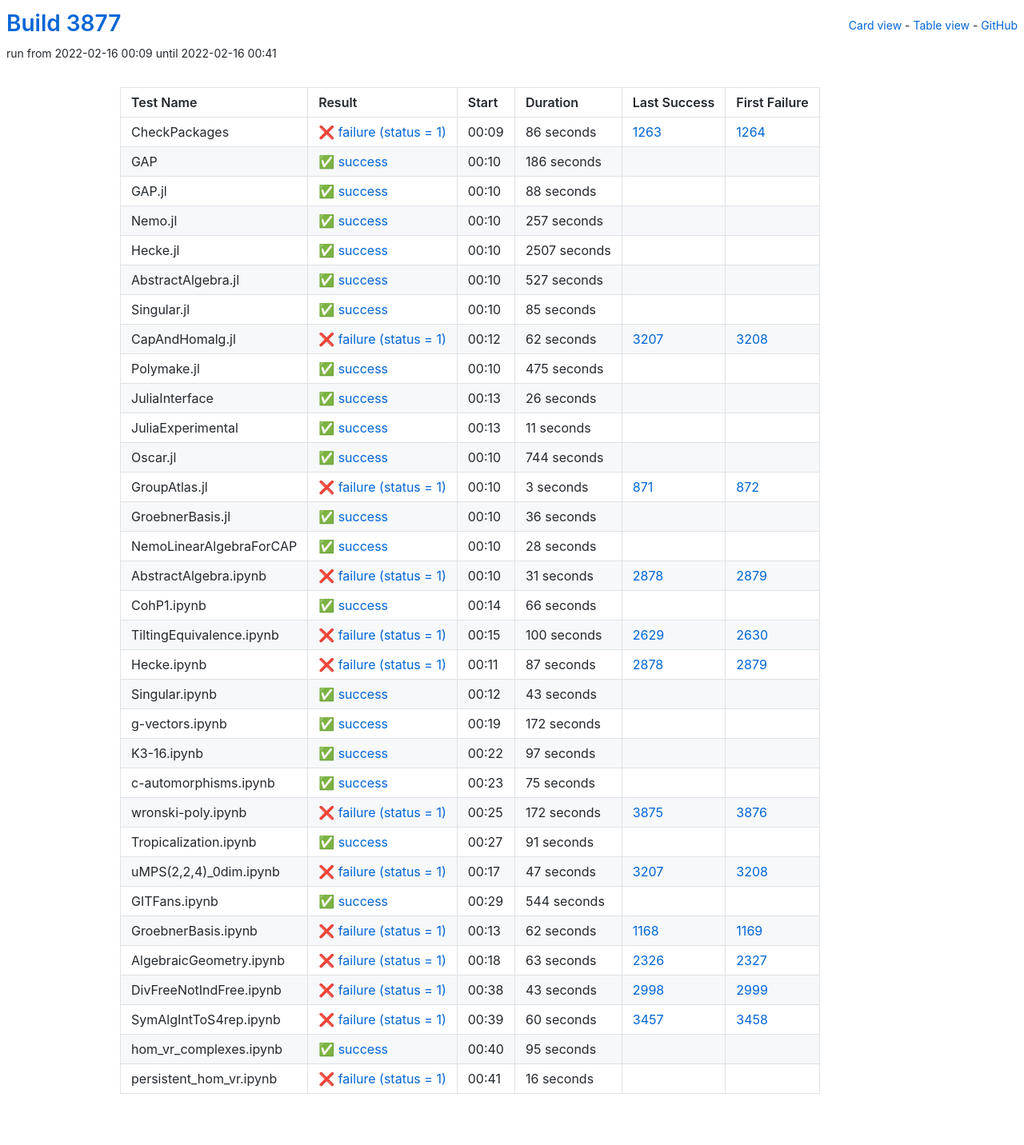
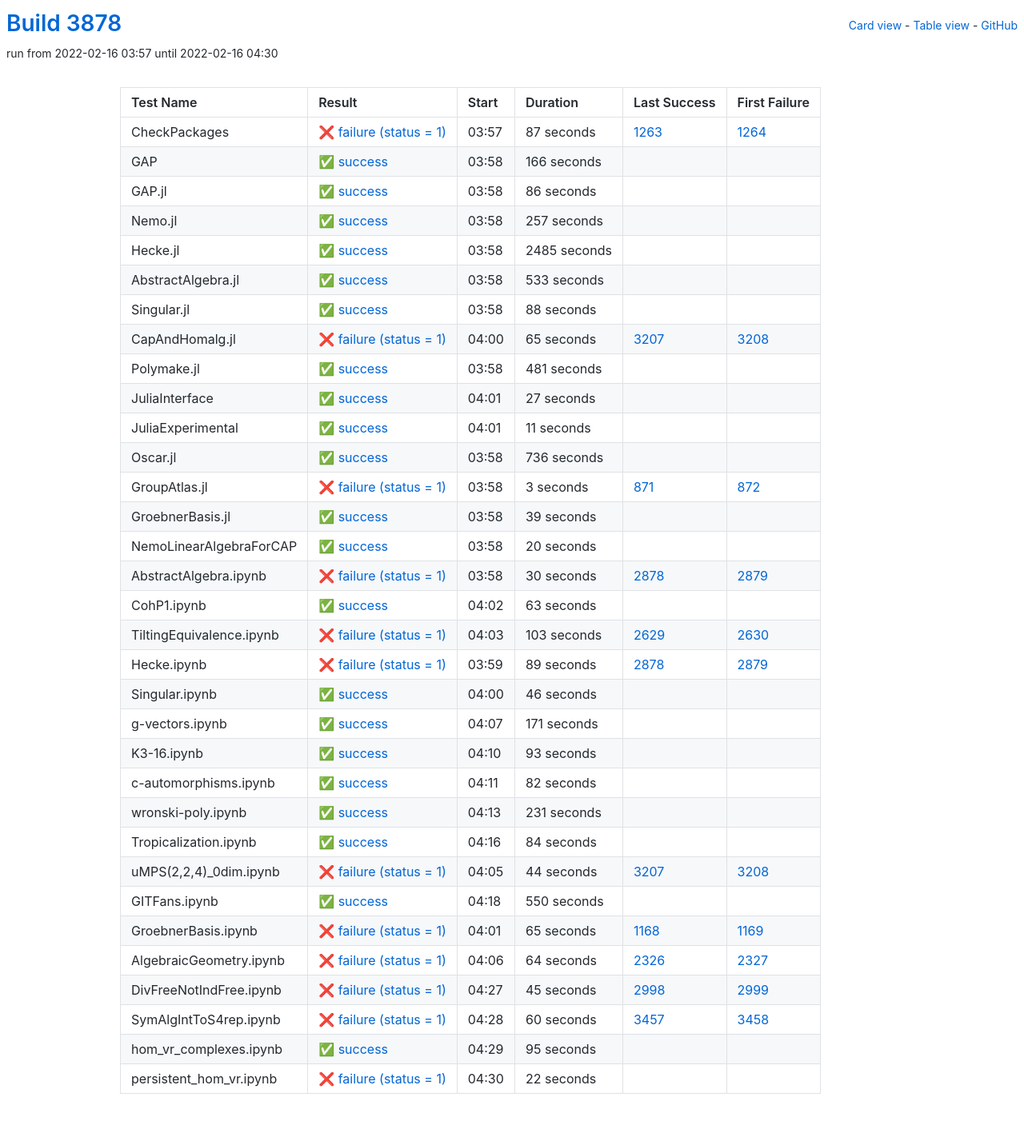
Before and after one commit to oscar-system/oscar-ci-status-stable, a Jekyll site: the page built from table.html, in a window 1280 px wide. Shown: the whole page at 80% size. Built offline with Jekyll 4.4.1, drawn with Linux system fonts in a browser that asks for light colours.

Commit message:
Build #3878

```diff
--- a/_data/ci.yml
+++ b/_data/ci.yml
@@ -1,6 +1,6 @@
 ---
-build: 3877
-build_url: https://oscarci.mathematik.uni-kl.de/job/oscar-stable/3877/
+build: 3878
+build_url: https://oscarci.mathematik.uni-kl.de/job/oscar-stable/3878/
 job: oscar-stable
 organization: oscar-system
 repo: oscar-ci-status-stable
@@ -8,44 +8,44 @@ repourl: https://github.com/oscar-system/oscar-ci-status-stable
 tests:
 - name: CheckPackages
   id: checkpackages
-  log: https://oscarci.mathematik.uni-kl.de/job/oscar-stable/3877/artifact/logs/build-3877/CheckPackages.log
-  start: 2022-02-16 00:09
+  log: https://oscarci.mathematik.uni-kl.de/job/oscar-stable/3878/artifact/logs/build-3878/CheckPackages.log
+  start: 2022-02-16 03:57
   success: false
   exitcode: 1
   status: failure
-  duration: 86
+  duration: 87
   last_success: 1263
   last_success_url: https://oscarci.mathematik.uni-kl.de/job/oscar-stable/1263/
   first_failure: 1264
   first_failure_url: https://oscarci.mathematik.uni-kl.de/job/oscar-stable/1264/
 - name: GAP
   id: gap
-  log: https://oscarci.mathematik.uni-kl.de/job/oscar-stable/3877/artifact/logs/build-3877/GAP.log
-  start: 2022-02-16 00:10
+  log: https://oscarci.mathematik.uni-kl.de/job/oscar-stable/3878/artifact/logs/build-3878/GAP.log
+  start: 2022-02-16 03:58
   success: true
   exitcode: 0
   status: success
-  duration: 186
+  duration: 166
   last_success: false
   last_success_url:
   first_failure: false
   first_failure_url:
 - name: GAP.jl
   id: gap-jl
-  log: https://oscarci.mathematik.uni-kl.de/job/oscar-stable/3877/artifact/logs/build-3877/GAP.jl.log
-  start: 2022-02-16 00:10
+  log: https://oscarci.mathematik.uni-kl.de/job/oscar-stable/3878/artifact/logs/build-3878/GAP.jl.log
+  start: 2022-02-16 03:58
   success: true
   exitcode: 0
   status: success
-  duration: 88
+  duration: 86
   last_success: false
   last_success_url:
   first_failure: false
   first_failure_url:
 - name: Nemo.jl
   id: nemo-jl
-  log: https://oscarci.mathematik.uni-kl.de/job/oscar-stable/3877/artifact/logs/build-3877/Nemo.jl.log
-  start: 2022-02-16 00:10
+  log: https://oscarci.mathematik.uni-kl.de/job/oscar-stable/3878/artifact/logs/build-3878/Nemo.jl.log
+  start: 2022-02-16 03:58
   success: true
   exitcode: 0
   status: success
@@ -56,80 +56,80 @@ tests:
   first_failure_url:
 - name: Hecke.jl
   id: hecke-jl
-  log: https://oscarci.mathematik.uni-kl.de/job/oscar-stable/3877/artifact/logs/build-3877/Hecke.jl.log
-  start: 2022-02-16 00:10
+  log: https://oscarci.mathematik.uni-kl.de/job/oscar-stable/3878/artifact/logs/build-3878/Hecke.jl.log
+  start: 2022-02-16 03:58
   success: true
   exitcode: 0
   status: success
-  duration: 2507
+  duration: 2485
   last_success: false
   last_success_url:
   first_failure: false
   first_failure_url:
 - name: AbstractAlgebra.jl
   id: abstractalgebra-jl
-  log: https://oscarci.mathematik.uni-kl.de/job/oscar-stable/3877/artifact/logs/build-3877/AbstractAlgebra.jl.log
-  start: 2022-02-16 00:10
+  log: https://oscarci.mathematik.uni-kl.de/job/oscar-stable/3878/artifact/logs/build-3878/AbstractAlgebra.jl.log
+  start: 2022-02-16 03:58
   success: true
   exitcode: 0
   status: success
-  duration: 527
+  duration: 533
   last_success: false
   last_success_url:
   first_failure: false
   first_failure_url:
 - name: Singular.jl
   id: singular-jl
-  log: https://oscarci.mathematik.uni-kl.de/job/oscar-stable/3877/artifact/logs/build-3877/Singular.jl.log
-  start: 2022-02-16 00:10
+  log: https://oscarci.mathematik.uni-kl.de/job/oscar-stable/3878/artifact/logs/build-3878/Singular.jl.log
+  start: 2022-02-16 03:58
   success: true
   exitcode: 0
   status: success
-  duration: 85
+  duration: 88
   last_success: false
   last_success_url:
   first_failure: false
   first_failure_url:
 - name: CapAndHomalg.jl
   id: capandhomalg-jl
-  log: https://oscarci.mathematik.uni-kl.de/job/oscar-stable/3877/artifact/logs/build-3877/CapAndHomalg.jl.log
-  start: 2022-02-16 00:12
+  log: https://oscarci.mathematik.uni-kl.de/job/oscar-stable/3878/artifact/logs/build-3878/CapAndHomalg.jl.log
+  start: 2022-02-16 04:00
   success: false
   exitcode: 1
   status: failure
-  duration: 62
+  duration: 65
   last_success: 3207
   last_success_url: https://oscarci.mathematik.uni-kl.de/job/oscar-stable/3207/
   first_failure: 3208
   first_failure_url: https://oscarci.mathematik.uni-kl.de/job/oscar-stable/3208/
 - name: Polymake.jl
   id: polymake-jl
-  log: https://oscarci.mathematik.uni-kl.de/job/oscar-stable/3877/artifact/logs/build-3877/Polymake.jl.log
-  start: 2022-02-16 00:10
+  log: https://oscarci.mathematik.uni-kl.de/job/oscar-stable/3878/artifact/logs/build-3878/Polymake.jl.log
+  start: 2022-02-16 03:58
   success: true
   exitcode: 0
   status: success
-  duration: 475
+  duration: 481
   last_success: false
   last_success_url:
   first_failure: false
   first_failure_url:
 - name: JuliaInterface
   id: juliainterface
-  log: https://oscarci.mathematik.uni-kl.de/job/oscar-stable/3877/artifact/logs/build-3877/JuliaInterface.log
-  start: 2022-02-16 00:13
+  log: https://oscarci.mathematik.uni-kl.de/job/oscar-stable/3878/artifact/logs/build-3878/JuliaInterface.log
+  start: 2022-02-16 04:01
   success: true
   exitcode: 0
   status: success
-  duration: 26
+  duration: 27
   last_success: false
   last_success_url:
   first_failure: false
   first_failure_url:
 - name: JuliaExperimental
   id: juliaexperimental
-  log: https://oscarci.mathematik.uni-kl.de/job/oscar-stable/3877/artifact/logs/build-3877/JuliaExperimental.log
-  start: 2022-02-16 00:13
+  log: https://oscarci.mathematik.uni-kl.de/job/oscar-stable/3878/artifact/logs/build-3878/JuliaExperimental.log
+  start: 2022-02-16 04:01
   success: true
   exitcode: 0
   status: success
@@ -140,20 +140,20 @@ tests:
   first_failure_url:
 - name: Oscar.jl
   id: oscar-jl
-  log: https://oscarci.mathematik.uni-kl.de/job/oscar-stable/3877/artifact/logs/build-3877/Oscar.jl.log
-  start: 2022-02-16 00:10
+  log: https://oscarci.mathematik.uni-kl.de/job/oscar-stable/3878/artifact/logs/build-3878/Oscar.jl.log
+  start: 2022-02-16 03:58
   success: true
   exitcode: 0
   status: success
-  duration: 744
+  duration: 736
   last_success: false
   last_success_url:
   first_failure: false
   first_failure_url:
 - name: GroupAtlas.jl
   id: groupatlas-jl
-  log: https://oscarci.mathematik.uni-kl.de/job/oscar-stable/3877/artifact/logs/build-3877/GroupAtlas.jl.log
-  start: 2022-02-16 00:10
+  log: https://oscarci.mathematik.uni-kl.de/job/oscar-stable/3878/artifact/logs/build-3878/GroupAtlas.jl.log
+  start: 2022-02-16 03:58
   success: false
   exitcode: 1
   status: failure
@@ -164,212 +164,212 @@ tests:
   first_failure_url: https://oscarci.mathematik.uni-kl.de/job/oscar-stable/872/
 - name: GroebnerBasis.jl
   id: groebnerbasis-jl
-  log: https://oscarci.mathematik.uni-kl.de/job/oscar-stable/3877/artifact/logs/build-3877/GroebnerBasis.jl.log
-  start: 2022-02-16 00:10
+  log: https://oscarci.mathematik.uni-kl.de/job/oscar-stable/3878/artifact/logs/build-3878/GroebnerBasis.jl.log
+  start: 2022-02-16 03:58
   success: true
   exitcode: 0
   status: success
-  duration: 36
+  duration: 39
   last_success: false
   last_success_url:
   first_failure: false
   first_failure_url:
 - name: NemoLinearAlgebraForCAP
   id: nemolinearalgebraforcap
-  log: https://oscarci.mathematik.uni-kl.de/job/oscar-stable/3877/artifact/logs/build-3877/NemoLinearAlgebraForCAP.log
-  start: 2022-02-16 00:10
+  log: https://oscarci.mathematik.uni-kl.de/job/oscar-stable/3878/artifact/logs/build-3878/NemoLinearAlgebraForCAP.log
+  start: 2022-02-16 03:58
   success: true
   exitcode: 0
   status: success
-  duration: 28
+  duration: 20
   last_success: false
   last_success_url:
   first_failure: false
   first_failure_url:
 - name: AbstractAlgebra.ipynb
   id: abstractalgebra-ipynb
-  log: https://oscarci.mathematik.uni-kl.de/job/oscar-stable/3877/artifact/logs/build-3877/AbstractAlgebra.ipynb.log
-  start: 2022-02-16 00:10
+  log: https://oscarci.mathematik.uni-kl.de/job/oscar-stable/3878/artifact/logs/build-3878/AbstractAlgebra.ipynb.log
+  start: 2022-02-16 03:58
   success: false
   exitcode: 1
   status: failure
-  duration: 31
+  duration: 30
   last_success: 2878
   last_success_url: https://oscarci.mathematik.uni-kl.de/job/oscar-stable/2878/
   first_failure: 2879
   first_failure_url: https://oscarci.mathematik.uni-kl.de/job/oscar-stable/2879/
 - name: CohP1.ipynb
   id: cohp1-ipynb
-  log: https://oscarci.mathematik.uni-kl.de/job/oscar-stable/3877/artifact/logs/build-3877/CohP1.ipynb.log
-  start: 2022-02-16 00:14
+  log: https://oscarci.mathematik.uni-kl.de/job/oscar-stable/3878/artifact/logs/build-3878/CohP1.ipynb.log
+  start: 2022-02-16 04:02
   success: true
   exitcode: 0
   status: success
-  duration: 66
+  duration: 63
   last_success: false
   last_success_url:
   first_failure: false
   first_failure_url:
 - name: TiltingEquivalence.ipynb
   id: tiltingequivalence-ipynb
-  log: https://oscarci.mathematik.uni-kl.de/job/oscar-stable/3877/artifact/logs/build-3877/TiltingEquivalence.ipynb.log
-  start: 2022-02-16 00:15
+  log: https://oscarci.mathematik.uni-kl.de/job/oscar-stable/3878/artifact/logs/build-3878/TiltingEquivalence.ipynb.log
+  start: 2022-02-16 04:03
   success: false
   exitcode: 1
   status: failure
-  duration: 100
+  duration: 103
   last_success: 2629
   last_success_url: https://oscarci.mathematik.uni-kl.de/job/oscar-stable/2629/
   first_failure: 2630
   first_failure_url: https://oscarci.mathematik.uni-kl.de/job/oscar-stable/2630/
 - name: Hecke.ipynb
   id: hecke-ipynb
-  log: https://oscarci.mathematik.uni-kl.de/job/oscar-stable/3877/artifact/logs/build-3877/Hecke.ipynb.log
-  start: 2022-02-16 00:11
+  log: https://oscarci.mathematik.uni-kl.de/job/oscar-stable/3878/artifact/logs/build-3878/Hecke.ipynb.log
+  start: 2022-02-16 03:59
   success: false
   exitcode: 1
   status: failure
-  duration: 87
+  duration: 89
   last_success: 2878
   last_success_url: https://oscarci.mathematik.uni-kl.de/job/oscar-stable/2878/
   first_failure: 2879
   first_failure_url: https://oscarci.mathematik.uni-kl.de/job/oscar-stable/2879/
 - name: Singular.ipynb
   id: singular-ipynb
-  log: https://oscarci.mathematik.uni-kl.de/job/oscar-stable/3877/artifact/logs/build-3877/Singular.ipynb.log
-  start: 2022-02-16 00:12
+  log: https://oscarci.mathematik.uni-kl.de/job/oscar-stable/3878/artifact/logs/build-3878/Singular.ipynb.log
+  start: 2022-02-16 04:00
   success: true
   exitcode: 0
   status: success
-  duration: 43
+  duration: 46
   last_success: false
   last_success_url:
   first_failure: false
   first_failure_url:
 - name: g-vectors.ipynb
   id: g-vectors-ipynb
-  log: https://oscarci.mathematik.uni-kl.de/job/oscar-stable/3877/artifact/logs/build-3877/g-vectors.ipynb.log
-  start: 2022-02-16 00:19
+  log: https://oscarci.mathematik.uni-kl.de/job/oscar-stable/3878/artifact/logs/build-3878/g-vectors.ipynb.log
+  start: 2022-02-16 04:07
   success: true
   exitcode: 0
   status: success
-  duration: 172
+  duration: 171
   last_success: false
   last_success_url:
   first_failure: false
   first_failure_url:
 - name: K3-16.ipynb
   id: k3-16-ipynb
-  log: https://oscarci.mathematik.uni-kl.de/job/oscar-stable/3877/artifact/logs/build-3877/K3-16.ipynb.log
-  start: 2022-02-16 00:22
+  log: https://oscarci.mathematik.uni-kl.de/job/oscar-stable/3878/artifact/logs/build-3878/K3-16.ipynb.log
+  start: 2022-02-16 04:10
   success: true
   exitcode: 0
   status: success
-  duration: 97
+  duration: 93
   last_success: false
   last_success_url:
   first_failure: false
   first_failure_url:
 - name: c-automorphisms.ipynb
   id: c-automorphisms-ipynb
-  log: https://oscarci.mathematik.uni-kl.de/job/oscar-stable/3877/artifact/logs/build-3877/c-automorphisms.ipynb.log
-  start: 2022-02-16 00:23
+  log: https://oscarci.mathematik.uni-kl.de/job/oscar-stable/3878/artifact/logs/build-3878/c-automorphisms.ipynb.log
+  start: 2022-02-16 04:11
   success: true
   exitcode: 0
   status: success
-  duration: 75
+  duration: 82
   last_success: false
   last_success_url:
   first_failure: false
   first_failure_url:
 - name: wronski-poly.ipynb
   id: wronski-poly-ipynb
-  log: https://oscarci.mathematik.uni-kl.de/job/oscar-stable/3877/artifact/logs/build-3877/wronski-poly.ipynb.log
-  start: 2022-02-16 00:25
-  success: false
-  exitcode: 1
-  status: failure
-  duration: 172
-  last_success: 3875
-  last_success_url: https://oscarci.mathematik.uni-kl.de/job/oscar-stable/3875/
-  first_failure: 3876
-  first_failure_url: https://oscarci.mathematik.uni-kl.de/job/oscar-stable/3876/
-- name: Tropicalization.ipynb
-  id: tropicalization-ipynb
-  log: https://oscarci.mathematik.uni-kl.de/job/oscar-stable/3877/artifact/logs/build-3877/Tropicalization.ipynb.log
-  start: 2022-02-16 00:27
+  log: https://oscarci.mathematik.uni-kl.de/job/oscar-stable/3878/artifact/logs/build-3878/wronski-poly.ipynb.log
+  start: 2022-02-16 04:13
   success: true
   exitcode: 0
   status: success
-  duration: 91
+  duration: 231
+  last_success: false
+  last_success_url:
+  first_failure: false
+  first_failure_url:
+- name: Tropicalization.ipynb
+  id: tropicalization-ipynb
+  log: https://oscarci.mathematik.uni-kl.de/job/oscar-stable/3878/artifact/logs/build-3878/Tropicalization.ipynb.log
+  start: 2022-02-16 04:16
+  success: true
+  exitcode: 0
+  status: success
+  duration: 84
   last_success: false
   last_success_url:
   first_failure: false
   first_failure_url:
 - name: uMPS(2,2,4)_0dim.ipynb
   id: umps-2-2-4-0dim-ipynb
-  log: https://oscarci.mathematik.uni-kl.de/job/oscar-stable/3877/artifact/logs/build-3877/uMPS-2-2-4-_0dim.ipynb.log
-  start: 2022-02-16 00:17
+  log: https://oscarci.mathematik.uni-kl.de/job/oscar-stable/3878/artifact/logs/build-3878/uMPS-2-2-4-_0dim.ipynb.log
+  start: 2022-02-16 04:05
   success: false
   exitcode: 1
   status: failure
-  duration: 47
+  duration: 44
   last_success: 3207
   last_success_url: https://oscarci.mathematik.uni-kl.de/job/oscar-stable/3207/
   first_failure: 3208
   first_failure_url: https://oscarci.mathematik.uni-kl.de/job/oscar-stable/3208/
 - name: GITFans.ipynb
   id: gitfans-ipynb
-  log: https://oscarci.mathematik.uni-kl.de/job/oscar-stable/3877/artifact/logs/build-3877/GITFans.ipynb.log
-  start: 2022-02-16 00:29
+  log: https://oscarci.mathematik.uni-kl.de/job/oscar-stable/3878/artifact/logs/build-3878/GITFans.ipynb.log
+  start: 2022-02-16 04:18
   success: true
   exitcode: 0
   status: success
-  duration: 544
+  duration: 550
   last_success: false
   last_success_url:
   first_failure: false
   first_failure_url:
 - name: GroebnerBasis.ipynb
   id: groebnerbasis-ipynb
-  log: https://oscarci.mathematik.uni-kl.de/job/oscar-stable/3877/artifact/logs/build-3877/GroebnerBasis.ipynb.log
-  start: 2022-02-16 00:13
+  log: https://oscarci.mathematik.uni-kl.de/job/oscar-stable/3878/artifact/logs/build-3878/GroebnerBasis.ipynb.log
+  start: 2022-02-16 04:01
   success: false
   exitcode: 1
   status: failure
-  duration: 62
+  duration: 65
   last_success: 1168
   last_success_url: https://oscarci.mathematik.uni-kl.de/job/oscar-stable/1168/
   first_failure: 1169
   first_failure_url: https://oscarci.mathematik.uni-kl.de/job/oscar-stable/1169/
 - name: AlgebraicGeometry.ipynb
   id: algebraicgeometry-ipynb
-  log: https://oscarci.mathematik.uni-kl.de/job/oscar-stable/3877/artifact/logs/build-3877/AlgebraicGeometry.ipynb.log
-  start: 2022-02-16 00:18
+  log: https://oscarci.mathematik.uni-kl.de/job/oscar-stable/3878/artifact/logs/build-3878/AlgebraicGeometry.ipynb.log
+  start: 2022-02-16 04:06
   success: false
   exitcode: 1
   status: failure
-  duration: 63
+  duration: 64
   last_success: 2326
   last_success_url: https://oscarci.mathematik.uni-kl.de/job/oscar-stable/2326/
   first_failure: 2327
   first_failure_url: https://oscarci.mathematik.uni-kl.de/job/oscar-stable/2327/
 - name: DivFreeNotIndFree.ipynb
   id: divfreenotindfree-ipynb
-  log: https://oscarci.mathematik.uni-kl.de/job/oscar-stable/3877/artifact/logs/build-3877/DivFreeNotIndFree.ipynb.log
-  start: 2022-02-16 00:38
+  log: https://oscarci.mathematik.uni-kl.de/job/oscar-stable/3878/artifact/logs/build-3878/DivFreeNotIndFree.ipynb.log
+  start: 2022-02-16 04:27
   success: false
   exitcode: 1
   status: failure
-  duration: 43
+  duration: 45
   last_success: 2998
   last_success_url: https://oscarci.mathematik.uni-kl.de/job/oscar-stable/2998/
   first_failure: 2999
   first_failure_url: https://oscarci.mathematik.uni-kl.de/job/oscar-stable/2999/
 - name: SymAlgIntToS4rep.ipynb
   id: symalginttos4rep-ipynb
-  log: https://oscarci.mathematik.uni-kl.de/job/oscar-stable/3877/artifact/logs/build-3877/SymAlgIntToS4rep.ipynb.log
-  start: 2022-02-16 00:39
+  log: https://oscarci.mathematik.uni-kl.de/job/oscar-stable/3878/artifact/logs/build-3878/SymAlgIntToS4rep.ipynb.log
+  start: 2022-02-16 04:28
   success: false
   exitcode: 1
   status: failure
@@ -380,8 +380,8 @@ tests:
   first_failure_url: https://oscarci.mathematik.uni-kl.de/job/oscar-stable/3458/
 - name: hom_vr_complexes.ipynb
   id: hom-vr-complexes-ipynb
-  log: https://oscarci.mathematik.uni-kl.de/job/oscar-stable/3877/artifact/logs/build-3877/hom_vr_complexes.ipynb.log
-  start: 2022-02-16 00:40
+  log: https://oscarci.mathematik.uni-kl.de/job/oscar-stable/3878/artifact/logs/build-3878/hom_vr_complexes.ipynb.log
+  start: 2022-02-16 04:29
   success: true
   exitcode: 0
   status: success
@@ -392,12 +392,12 @@ tests:
   first_failure_url:
 - name: persistent_hom_vr.ipynb
   id: persistent-hom-vr-ipynb
-  log: https://oscarci.mathematik.uni-kl.de/job/oscar-stable/3877/artifact/logs/build-3877/persistent_hom_vr.ipynb.log
-  start: 2022-02-16 00:41
+  log: https://oscarci.mathematik.uni-kl.de/job/oscar-stable/3878/artifact/logs/build-3878/persistent_hom_vr.ipynb.log
+  start: 2022-02-16 04:30
   success: false
   exitcode: 1
   status: failure
-  duration: 16
+  duration: 22
   last_success: false
   last_success_url:
   first_failure: false
```
Also changed, not shown: README.md.
